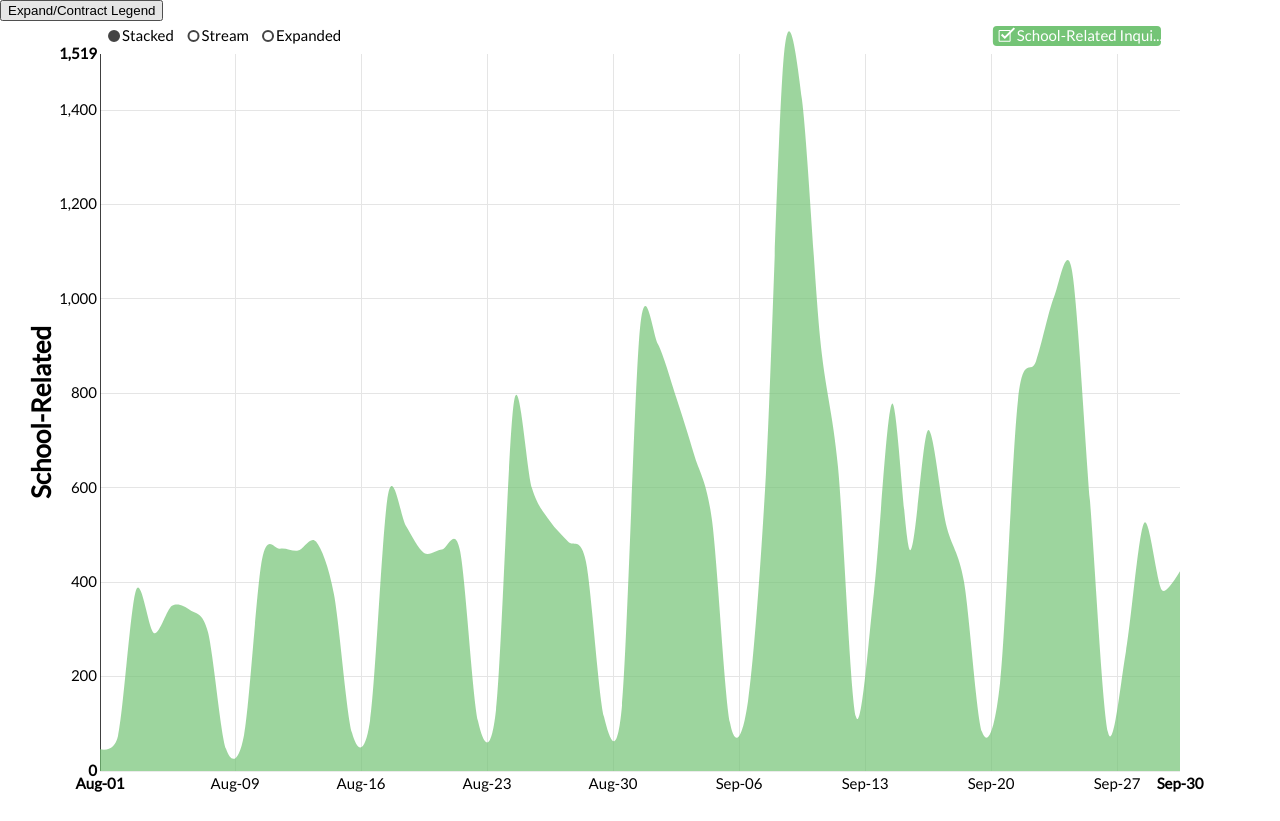
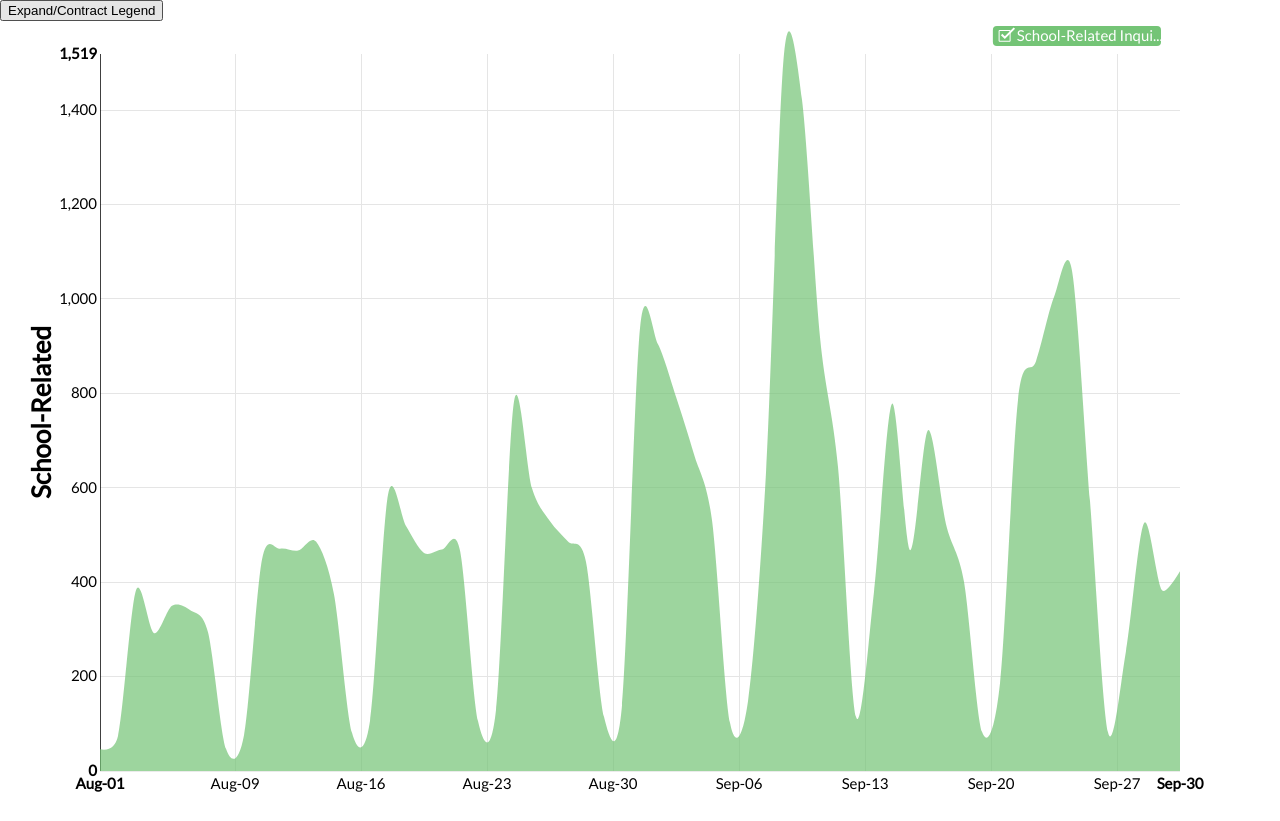
Before and after one commit to timothymartin76/SS_LastMin, a website: page examples/School_Related.html in a window 1280 px wide. Drawn offline with nearby package versions, Linux system fonts and the light colour scheme.

Commit message:
Update School_Related.html

```diff
--- a/examples/School_Related.html
+++ b/examples/School_Related.html
@@ -115,6 +115,7 @@
             .controlLabels({stacked: "Stacked"})
             .margin({left: 100})
             .margin({right: 100})
+            .showControls(false)
 			//.padData(true)
 			//.yDomain([0,3250000])
             .duration(300);
```
